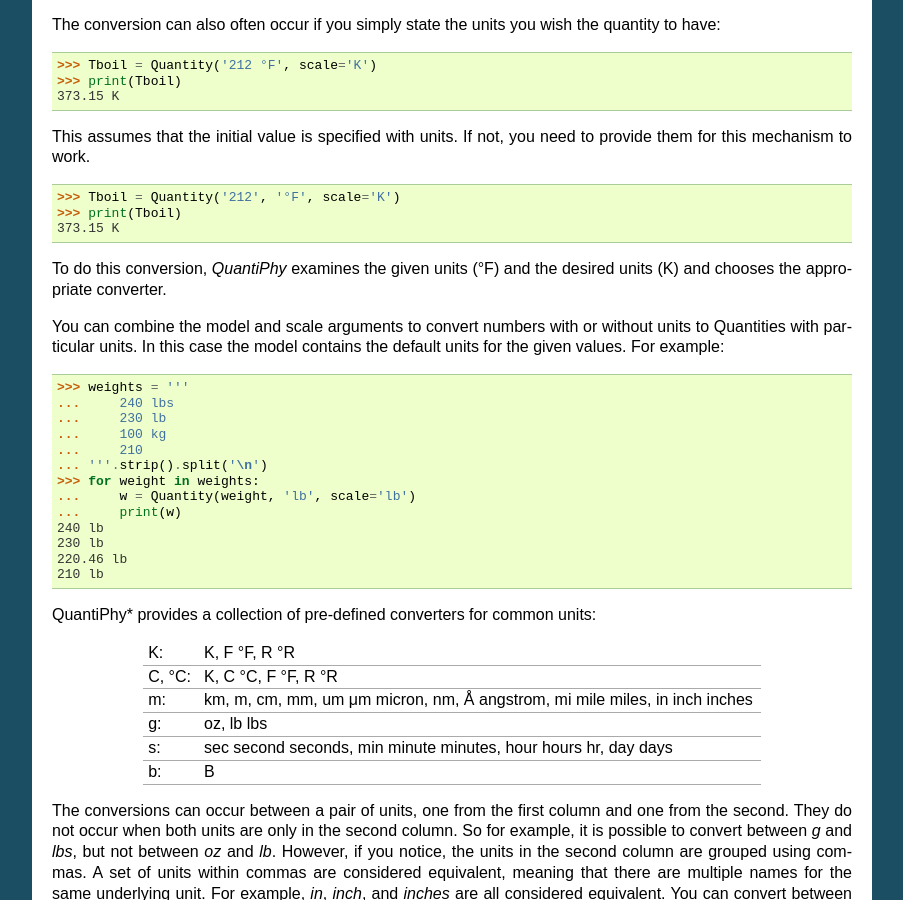
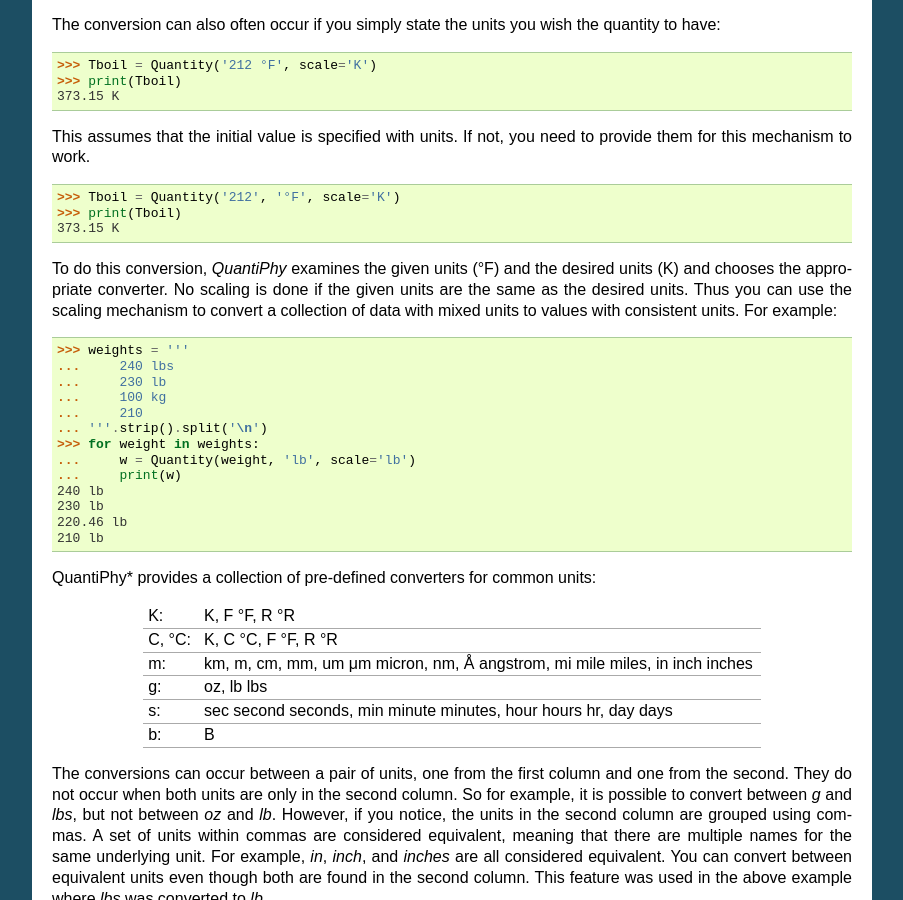
Before and after one commit to KenKundert/quantiphy, a Sphinx documentation site: the page built from doc/user.rst, in a window 1280 px wide and 900 px high, scrolled down 5306 px. Shown: the whole window, without its empty margins (198-1101 px from the left). Built offline with Sphinx 7.4.7, drawn with Linux system fonts in a browser that asks for light colours.

Commit message:
Tweak the documentation a bit.

```diff
--- a/doc/user.rst
+++ b/doc/user.rst
@@ -368,11 +368,10 @@
     373.15 K
 
 To do this conversion, *QuantiPhy* examines the given units (°F) and the desired
-units (K) and chooses the appropriate converter.
-
-You can combine the model and scale arguments to convert numbers with or without
-units to Quantities with particular units. In this case the model contains the
-default units for the given values. For example:
+units (K) and chooses the appropriate converter.  No scaling is done if the
+given units are the same as the desired units. Thus you can use the scaling
+mechanism to convert a collection of data with mixed units to values with
+consistent units.  For example:
 
 .. code-block:: python
 
```
